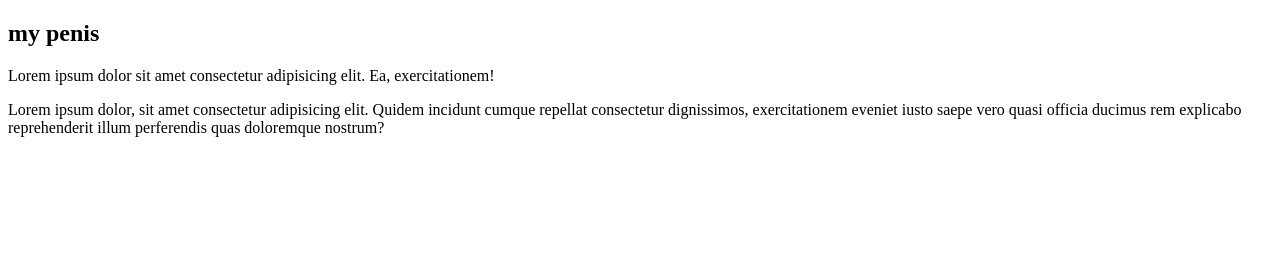
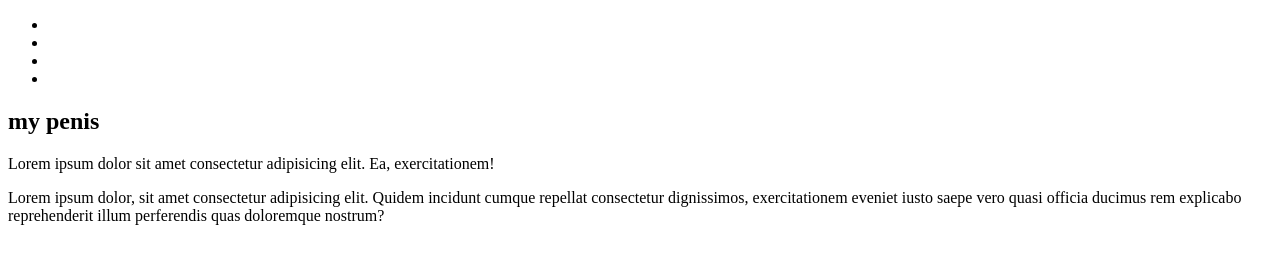
Before and after one commit to YakumoTsugikuni/projetop, a plain HTML site: page index.html in a window 1280 px wide. Drawn offline with Linux system fonts and the light colour scheme.

Commit message:
criação da area de navegação das paginas

```diff
--- a/index.html
+++ b/index.html
@@ -7,10 +7,25 @@
 </head>
 <body>
 
+    <header>
+        <nav>
+            <ul>
+                <li><a href=""></a></li>
+                <li><a href=""></a></li>
+                <li><a href=""></a></li>
+                <li><a href=""></a></li>
+            </ul>
+        </nav>
+    </header>
+
     <main>
+        <section>
         <h2>my penis</h2>
-        <p>Lorem ipsum dolor sit amet consectetur adipisicing elit. Ea, exercitationem!</p>
-        <p>Lorem ipsum dolor, sit amet consectetur adipisicing elit. Quidem incidunt cumque repellat consectetur dignissimos, exercitationem eveniet iusto saepe vero quasi officia ducimus rem explicabo reprehenderit illum perferendis quas doloremque nostrum?</p>
+            <p>Lorem ipsum dolor sit amet consectetur adipisicing elit. Ea, exercitationem!
+            </p>
+            <p>Lorem ipsum dolor, sit amet consectetur adipisicing elit. Quidem incidunt cumque repellat consectetur dignissimos, exercitationem eveniet iusto saepe vero quasi officia ducimus rem explicabo reprehenderit illum perferendis quas doloremque nostrum?
+            </p>
+        </section>
     </main>
 
 </body>
```
